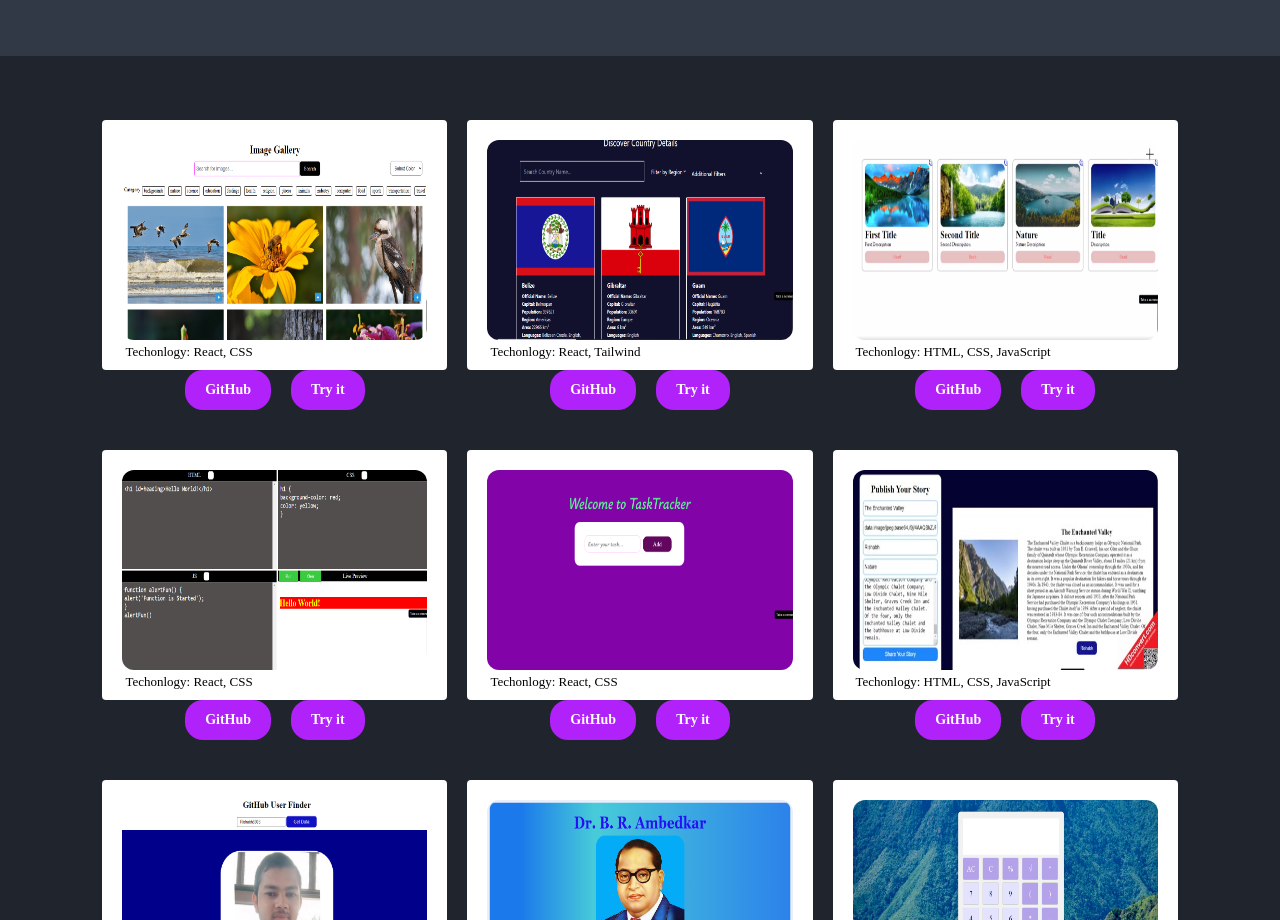
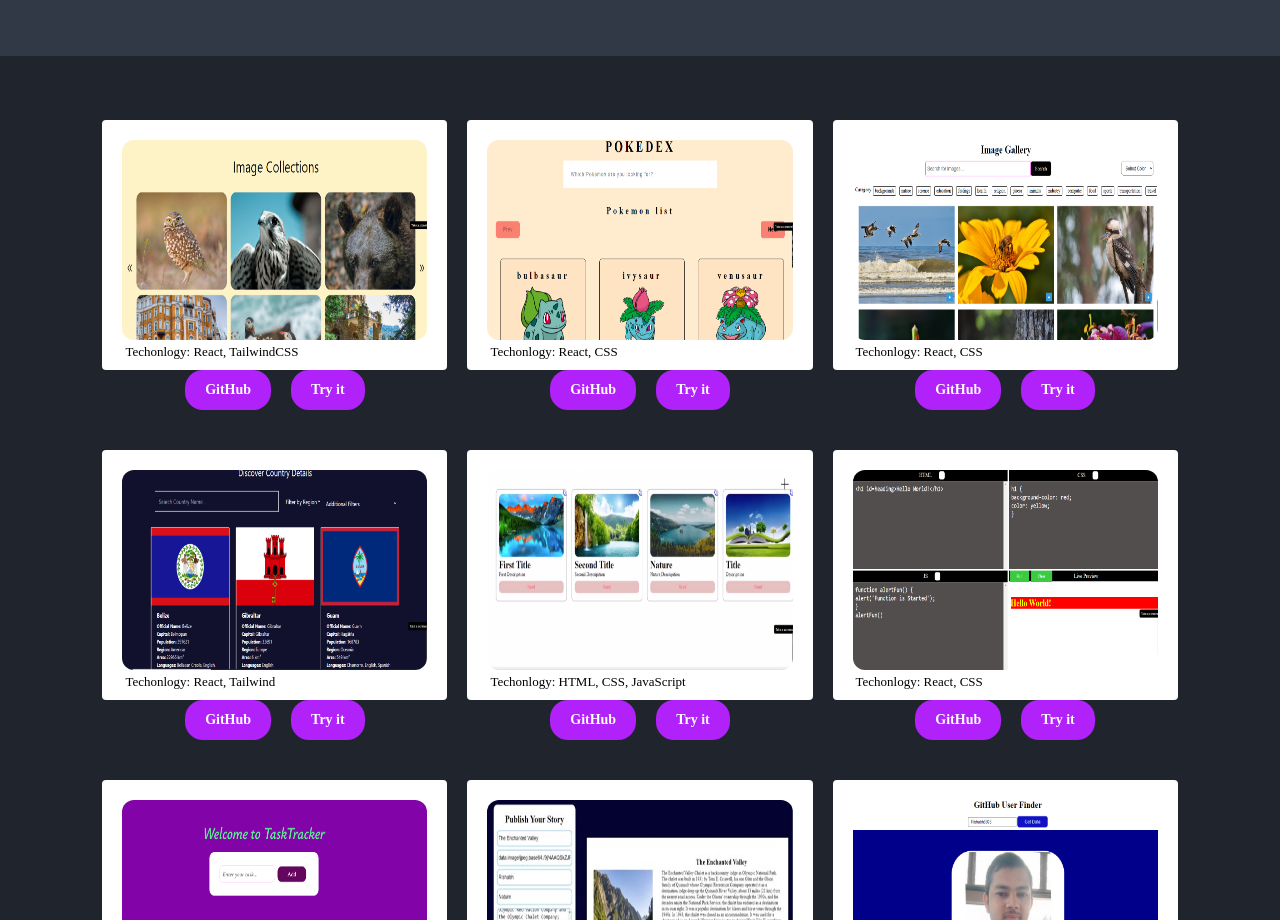
Before and after one commit to Rishabh6306/Portfolio-Website, a React (Vite) app: page / in a window 1280 px wide. Shown: the part 1720-2640 px from the top of the page. Built offline with nearby package versions, Linux system fonts and the light colour scheme; a web font is replaced by a local one.

Commit message:
Two Project Added

```diff
--- a/src/Components/Projects.jsx
+++ b/src/Components/Projects.jsx
@@ -195,6 +195,22 @@ export default function Projects() {
       githubLink: 'https://github.com/Rishabh6306/Image-Gallery',
       liveLink: 'NotAvaliable.html'
     },
+    {
+      id: 25,
+      paragraph: 'React, CSS',
+      image: '25.pokedex.png',
+      name: 'Pokedex',
+      githubLink: 'https://github.com/Rishabh6306/pokedex',
+      liveLink: 'https://pokemon-universe-online.netlify.app/'
+    },
+    {
+      id: 26,
+      paragraph: 'React, TailwindCSS',
+      image: '26.Image-Universe.png',
+      name: 'Image-Universe',
+      githubLink: 'https://github.com/Rishabh6306/React-Image-Gallery',
+      liveLink: 'https://image-universe.netlify.app'
+    },
 
   ]
 
```
Also changed, not shown: public/25.pokedex.png (added), public/26.Image-Universe.png (added).
